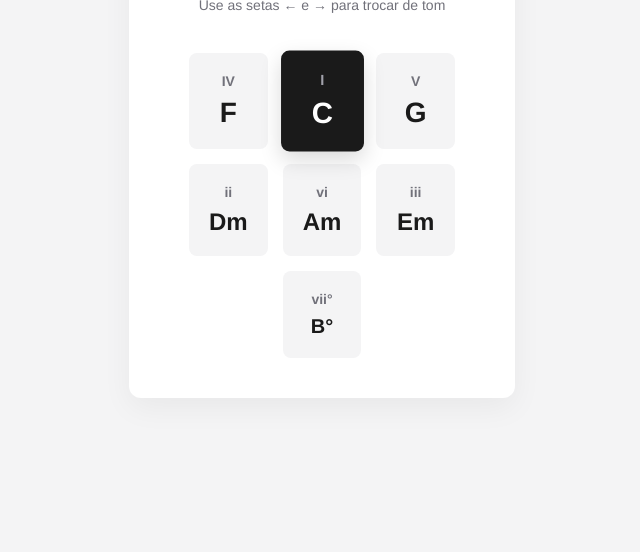
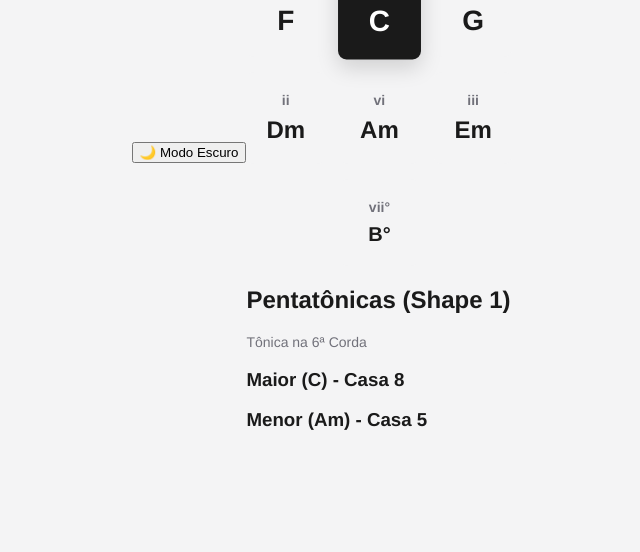
Before and after one commit to Raiser95/Chord-Circle, a plain HTML site: page index.html in a window 1280 px wide. Shown: the part 248-800 px from the top of the page, without its empty margins (318-958 px from the left). Drawn offline with Linux system fonts and the light colour scheme.

Commit message:
Update index.html

```diff
--- a/index.html
+++ b/index.html
@@ -3,49 +3,64 @@
 <head>
     <meta charset="UTF-8">
     <meta name="viewport" content="width=device-width, initial-scale=1.0">
-    <title>Painel de Campo Harmônico</title>
+    <title>Painel Musical</title>
     <link rel="stylesheet" href="style.css">
 </head>
 <body>
-    <div class="container">
+    <button id="theme-toggle">🌙 Modo Escuro</button>
+
+    <div class="main-wrapper">
+        <!-- Lado Esquerdo: Campo Harmônico -->
+        <div class="panel chord-panel">
             <header>
                 <h1 id="current-key">Tom: C</h1>
-            <p class="instruction">Use as setas &larr; e &rarr; para trocar de tom</p>
+                <p class="instruction">Use as setas &larr; e &rarr; para trocar</p>
             </header>
 
             <div class="harmonic-grid">
-            <!-- Linha 1: Acordes Maiores -->
-            <div class="chord-box" id="box-iv">
-                <span class="degree">IV</span>
-                <span class="chord">F</span>
+                <div class="chord-box" id="box-iv"><span class="degree">IV</span><span class="chord">F</span></div>
+                <div class="chord-box tonic" id="box-i"><span class="degree">I</span><span class="chord">C</span></div>
+                <div class="chord-box" id="box-v"><span class="degree">V</span><span class="chord">G</span></div>
+
+                <div class="chord-box minor" id="box-ii"><span class="degree">ii</span><span class="chord">Dm</span></div>
+                <div class="chord-box minor" id="box-vi"><span class="degree">vi</span><span class="chord">Am</span></div>
+                <div class="chord-box minor" id="box-iii"><span class="degree">iii</span><span class="chord">Em</span></div>
+
+                <div class="chord-box dim" id="box-vii"><span class="degree">vii°</span><span class="chord">B°</span></div>
             </div>
-            <div class="chord-box tonic" id="box-i">
-                <span class="degree">I</span>
-                <span class="chord">C</span>
-            </div>
-            <div class="chord-box" id="box-v">
-                <span class="degree">V</span>
-                <span class="chord">G</span>
         </div>
 
-            <!-- Linha 2: Acordes Menores -->
-            <div class="chord-box minor" id="box-ii">
-                <span class="degree">ii</span>
-                <span class="chord">Dm</span>
+        <!-- Lado Direito: Pentatônicas -->
+        <div class="panel penta-panel">
+            <h2>Pentatônicas (Shape 1)</h2>
+            <p class="instruction">Tônica na 6ª Corda</p>
+
+            <div class="penta-container">
+                <!-- Pentatônica Maior -->
+                <div class="penta-box">
+                    <h3 id="penta-major-title">Maior (C) - Casa 8</h3>
+                    <div class="fretboard">
+                        <div class="string"><div class="dot"></div><div class="space"></div><div class="space"></div><div class="dot"></div></div>
+                        <div class="string"><div class="dot"></div><div class="space"></div><div class="space"></div><div class="dot"></div></div>
+                        <div class="string"><div class="dot"></div><div class="space"></div><div class="dot"></div><div class="space"></div></div>
+                        <div class="string"><div class="dot"></div><div class="space"></div><div class="dot"></div><div class="space"></div></div>
+                        <div class="string"><div class="dot"></div><div class="space"></div><div class="dot"></div><div class="space"></div></div>
+                        <div class="string tonic-string"><div class="dot tonic-dot"></div><div class="space"></div><div class="space"></div><div class="dot"></div></div>
                     </div>
-            <div class="chord-box minor" id="box-vi">
-                <span class="degree">vi</span>
-                <span class="chord">Am</span>
-            </div>
-            <div class="chord-box minor" id="box-iii">
-                <span class="degree">iii</span>
-                <span class="chord">Em</span>
                 </div>
 
-            <!-- Linha 3: Acorde Diminuto -->
-            <div class="chord-box dim" id="box-vii">
-                <span class="degree">vii°</span>
-                <span class="chord">B°</span>
+                <!-- Pentatônica Menor -->
+                <div class="penta-box">
+                    <h3 id="penta-minor-title">Menor (Am) - Casa 5</h3>
+                    <div class="fretboard">
+                        <div class="string"><div class="dot"></div><div class="space"></div><div class="space"></div><div class="dot"></div></div>
+                        <div class="string"><div class="dot"></div><div class="space"></div><div class="space"></div><div class="dot"></div></div>
+                        <div class="string"><div class="dot"></div><div class="space"></div><div class="dot"></div><div class="space"></div></div>
+                        <div class="string"><div class="dot"></div><div class="space"></div><div class="dot"></div><div class="space"></div></div>
+                        <div class="string"><div class="dot"></div><div class="space"></div><div class="dot"></div><div class="space"></div></div>
+                        <div class="string tonic-string"><div class="dot tonic-dot"></div><div class="space"></div><div class="space"></div><div class="dot"></div></div>
+                    </div>
+                </div>
             </div>
         </div>
     </div>
```
Lines whose indentation alone changed are shown as unchanged.
